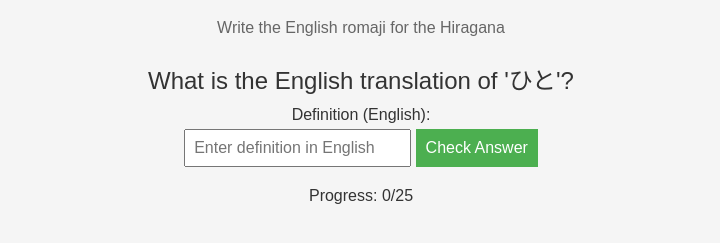
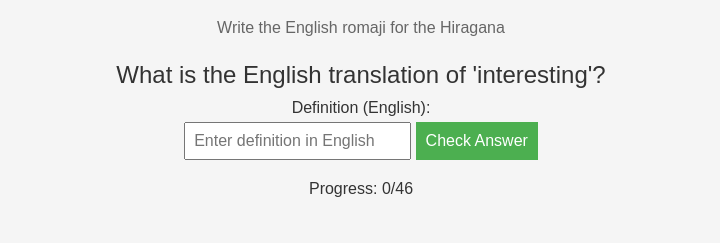
Before and after one commit to zDEFz/ja-vocabulary, a plain HTML site: page index.html in a window 1280 px wide. Shown: the part 61-304 px from the top of the page, without its empty margins (279-999 px from the left). Drawn offline with Linux system fonts and the light colour scheme.

Commit message:
add more vocabulary

```diff
--- a/index.html
+++ b/index.html
@@ -1,5 +1,6 @@
 <!DOCTYPE html>
 <html lang="en">
+
 <head>
     <meta charset="UTF-8">
     <meta name="viewport" content="width=device-width, initial-scale=1.0">
@@ -74,6 +75,7 @@
         }
     </style>
 </head>
+
 <body>
 
     <h1>Japanese Vocabulary Training - Write Mode</h1>
@@ -95,31 +97,52 @@
     <script>
         // Predefined terms and their correct answers
         const termsAndDefinitions = {
-        'かぞく': 'family',
-        'うさぎ': 'rabbit',
-        'ひと': 'person',
-        'こ': 'child',
-        'とり': 'bird',
-        'おんなのひと': 'woman',
-        'おんなのこ': 'girl',
-        'おとこのひと': 'man',
-        'おとこのこ': 'boy',
-        'にほんじん': 'Japanese person',
-        'あめりかじん': 'American person',
-        'ふらんすじん': 'French person',
-        'ぱん': 'bread',
-        'ぺん': 'pen',
-        'あいすくりーむ': 'ice cream',
-        'たくしー': 'taxi',
-        'けーき': 'cake',
-        'あるく': 'walk',
-        'とぶ': 'jump/fly',
-        'うたう': 'sing',
-        'あかい': 'red',
-        'あおい': 'blue',
-        'うれしい': 'happy',
-        'おいしい': 'delicious',
-        'おもしろい': 'interesting'
+            'airport': 'くうこう',
+            'american person': 'あめりかじん',
+            'big': 'おおきい',
+            'bird': 'とり',
+            'blue': 'あおい',
+            'boy': 'おとこのこ',
+            'bread': 'ぱん',
+            'cake': 'けーき',
+            'child': 'こ',
+            'cow': 'いし',
+            'delicious': 'おいしい',
+            'face': 'かお',
+            'family': 'かぞく',
+            'father': 'ちち',
+            'french person': 'ふらんすじん',
+            'girl': 'おんなのこ',
+            'good': 'いい',
+            'happy': 'うれしい',
+            'house': 'いえ',
+            'ice cream': 'あいすくりーむ',
+            'interesting': 'おもしろい',
+            'japanese person': 'にほんじん',
+            'jump/fly': 'とぶ',
+            'lie': 'うそ',
+            'liking': 'すき',
+            'love': 'あい',
+            'man': 'おとこのひと',
+            'morning': 'あさ',
+            'mouth': 'くち',
+            'nice': 'すてき',
+            'no': 'いいえ',
+            'pen': 'ぺん',
+            'person': 'ひと',
+            'pond': 'いけ',
+            'rabbit': 'うさぎ',
+            'red': 'あかい',
+            'seat': 'せき',
+            'sing': 'うたう',
+            'song': 'うた',
+            'sound': 'おと',
+            'sugar': 'さとう',
+            'talking': 'いう',
+            'taxi': 'たくしー',
+            'umbrella': 'かさ',
+            'walk': 'あるく',
+            'woman': 'おんなのひと'
         };
 
         let terms = Object.keys(termsAndDefinitions);
@@ -221,4 +244,5 @@
     </script>
 
 </body>
+
 </html>
```
Lines whose indentation alone changed are shown as unchanged.
